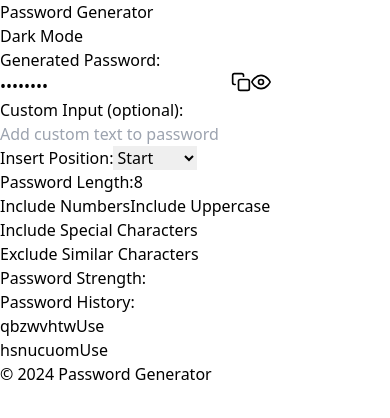
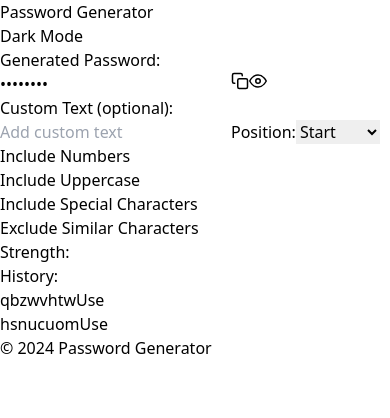
Before and after one commit to priyankap0101/Password-Generator, a React app: page / in a window 390 px wide. Shown: the top 418 px of the page. Built offline with nearby package versions, Linux system fonts and the light colour scheme; the HTML template or start-up script is replaced by a standard one.

Commit message:
Improve UI with grid layout for password options
- Arranged password options (Include Numbers, Uppercase, Special Characters, Exclude Similar Characters) in a responsive 2-column grid for cleaner presentation.
- Added gap between options for better readability and structure.

```diff
--- a/src/App.jsx
+++ b/src/App.jsx
@@ -147,175 +147,119 @@ function App() {
       </header>
 
       {/* Main Content */}
-      <main className="container flex-grow p-8 mx-auto max-w-7xl">
-        <section className="p-10 bg-white shadow-lg dark:bg-gray-800 rounded-2xl">
+      <main className="container flex-grow max-w-5xl p-6 mx-auto">
+        <section className="p-8 bg-white shadow-lg dark:bg-gray-800 rounded-xl">
           {/* Password Field */}
-          <div className="relative mb-8">
-            <label className="block mb-2 text-lg font-medium">
+          <div className="relative mb-6">
+            <label className="block mb-1 font-semibold text-md">
               Generated Password:
             </label>
-            <div className="relative flex items-center">
+            <div className="flex items-center">
               <input
                 type={showPassword ? "text" : "password"}
                 value={password}
                 ref={passwordRef}
                 readOnly
-                className="w-full p-3 text-lg bg-gray-100 border border-gray-300 rounded-lg shadow-md dark:bg-gray-700 dark:border-gray-600 focus:ring-2 focus:ring-blue-400"
+                className="w-full p-2 bg-gray-100 border border-gray-300 rounded-lg dark:bg-gray-700 dark:border-gray-600 focus:ring-2 focus:ring-blue-400"
               />
               <button
                 onClick={copyPasswordToClipboard}
                 className="absolute p-2 text-gray-600 right-12 dark:text-gray-300 hover:text-gray-900 dark:hover:text-white"
-                title="Copy Password"
+                title="Copy"
               >
-                <FiCopy size={20} />
+                <FiCopy size={18} />
               </button>
               <button
                 onClick={() => setShowPassword(!showPassword)}
                 className="absolute p-2 text-gray-600 right-4 dark:text-gray-300 hover:text-gray-900 dark:hover:text-white"
-                title={showPassword ? "Hide Password" : "Show Password"}
+                title={showPassword ? "Hide" : "Show"}
               >
-                {showPassword ? <FiEyeOff size={20} /> : <FiEye size={20} />}
+                {showPassword ? <FiEyeOff size={18} /> : <FiEye size={18} />}
               </button>
             </div>
             {copied && (
-              <p className="mt-2 text-sm text-green-600">
-                Password copied to clipboard!
+              <p className="mt-1 text-sm text-green-600">
+                Copied to clipboard!
               </p>
             )}
           </div>
 
           {/* Custom Input */}
-          <div className="mb-8">
-            <label className="block mb-2 text-lg font-medium">
-              Custom Input (optional):
+          <div className="mb-6">
+            <label className="block mb-1 font-semibold text-md">
+              Custom Text (optional):
             </label>
             <input
               type="text"
               value={customInput}
               onChange={(e) => setCustomInput(e.target.value)}
-              placeholder="Add custom text to password"
-              className="w-full p-3 text-lg bg-gray-100 border border-gray-300 rounded-lg shadow-md dark:bg-gray-700 dark:border-gray-600 focus:ring-2 focus:ring-blue-400"
+              placeholder="Add custom text"
+              className="w-full p-2 bg-gray-100 border border-gray-300 rounded-lg dark:bg-gray-700 dark:border-gray-600 focus:ring-2 focus:ring-blue-400"
             />
-            <div className="mt-4">
-              <label className="block mb-2 text-lg font-medium">
-                Insert Position:
+            <label className="block mt-4 font-semibold text-md">
+              Position:
             </label>
             <select
               value={customInputPosition}
               onChange={(e) => setCustomInputPosition(e.target.value)}
-                className="p-3 text-lg bg-gray-100 border border-gray-300 rounded-lg shadow-md dark:bg-gray-700 dark:border-gray-600"
+              className="p-2 mt-1 bg-gray-100 border border-gray-300 rounded-lg dark:bg-gray-700 dark:border-gray-600"
             >
               <option value="start">Start</option>
               <option value="end">End</option>
               <option value="random">Random</option>
             </select>
           </div>
-          </div>
 
           {/* Options */}
-          <div className="mb-8 space-y-4">
-            <div className="flex items-center justify-between">
-              <label className="text-lg font-medium">Password Length:</label>
-              <input
-                type="number"
-                value={length}
-                onChange={(e) =>
-                  setLength(Math.min(Math.max(4, e.target.value), 20))
-                } // Ensure length is within bounds
-                min="4"
-                max="20"
-                className="w-20 p-2 text-lg text-center bg-gray-100 border border-gray-300 rounded-lg shadow-md dark:bg-gray-700 dark:border-gray-600"
-              />
-            </div>
+          <div className="grid grid-cols-2 gap-4">
+            {[
+              {
+                label: "Include Numbers",
+                value: numberAllowed,
+                setValue: setNumberAllowed,
+              },
+              {
+                label: "Include Uppercase",
+                value: uppercaseAllowed,
+                setValue: setUppercaseAllowed,
+              },
+              {
+                label: "Include Special Characters",
+                value: characterAllowed,
+                setValue: setCharAllowed,
+              },
+              {
+                label: "Exclude Similar Characters",
+                value: excludeSimilar,
+                setValue: setExcludeSimilar,
+              },
+            ].map((option, idx) => (
+              <div key={idx} className="flex items-center">
+                <label className="mr-2 font-semibold text-md">
+                  {option.label}
+                </label>
                 <Switch
-              checked={numberAllowed}
-              onChange={setNumberAllowed}
-              className={`flex items-center p-2 rounded-lg ${
-                numberAllowed ? "bg-blue-600" : "bg-gray-300"
+                  checked={option.value}
+                  onChange={option.setValue}
+                  className={`flex items-center rounded-full ${
+                    option.value ? "bg-blue-600" : "bg-gray-300"
                   }`}
                 >
                   <span
-                className={`mr-2 text-lg font-medium ${
-                  numberAllowed ? "text-white" : "text-gray-800"
-                }`}
-              >
-                Include Numbers
-              </span>
-              <span
-                className={`w-8 h-8 rounded-full ${
-                  numberAllowed ? "bg-white" : "bg-gray-500"
-                }`}
-              />
-            </Switch>
-            <Switch
-              checked={uppercaseAllowed}
-              onChange={setUppercaseAllowed}
-              className={`flex items-center p-2 rounded-lg ${
-                uppercaseAllowed ? "bg-blue-600" : "bg-gray-300"
-              }`}
-            >
-              <span
-                className={`mr-2 text-lg font-medium ${
-                  uppercaseAllowed ? "text-white" : "text-gray-800"
-                }`}
-              >
-                Include Uppercase
-              </span>
-              <span
-                className={`w-8 h-8 rounded-full ${
-                  uppercaseAllowed ? "bg-white" : "bg-gray-500"
-                }`}
-              />
-            </Switch>
-            <Switch
-              checked={characterAllowed}
-              onChange={setCharAllowed}
-              className={`flex items-center p-2 rounded-lg ${
-                characterAllowed ? "bg-blue-600" : "bg-gray-300"
-              }`}
-            >
-              <span
-                className={`mr-2 text-lg font-medium ${
-                  characterAllowed ? "text-white" : "text-gray-800"
-                }`}
-              >
-                Include Special Characters
-              </span>
-              <span
-                className={`w-8 h-8 rounded-full ${
-                  characterAllowed ? "bg-white" : "bg-gray-500"
-                }`}
-              />
-            </Switch>
-            <Switch
-              checked={excludeSimilar}
-              onChange={setExcludeSimilar}
-              className={`flex items-center p-2 rounded-lg ${
-                excludeSimilar ? "bg-blue-600" : "bg-gray-300"
-              }`}
-            >
-              <span
-                className={`mr-2 text-lg font-medium ${
-                  excludeSimilar ? "text-white" : "text-gray-800"
-                }`}
-              >
-                Exclude Similar Characters
-              </span>
-              <span
-                className={`w-8 h-8 rounded-full ${
-                  excludeSimilar ? "bg-white" : "bg-gray-500"
+                    className={`h-4 w-8 rounded-full transition-all ${
+                      option.value ? "translate-x-6 bg-white" : "bg-gray-500"
                     }`}
                   />
                 </Switch>
               </div>
+            ))}
+          </div>
 
-          {/* Password Strength Indicator */}
+          {/* Password Strength */}
           <div className="mb-4">
-            <span className="block mb-1 text-lg font-medium">
-              Password Strength:
-            </span>
+            <span className="font-semibold text-md">Strength:</span>
             <div
-              className={`h-2 rounded-lg ${
+              className={`h-2 mt-1 rounded-lg ${
                 calculateStrength(password) === "Strong"
                   ? "bg-green-500"
                   : calculateStrength(password) === "Moderate"
@@ -327,8 +271,8 @@ function App() {
           </div>
 
           {/* Password History */}
-          <div className="mt-8">
-            <h2 className="text-lg font-semibold">Password History:</h2>
+          <div className="mt-6">
+            <h2 className="font-semibold text-md">History:</h2>
             <ul className="mt-2 space-y-1">
               {passwordHistory.map((pass, index) => (
                 <li
```
Lines whose indentation alone changed are shown as unchanged.
